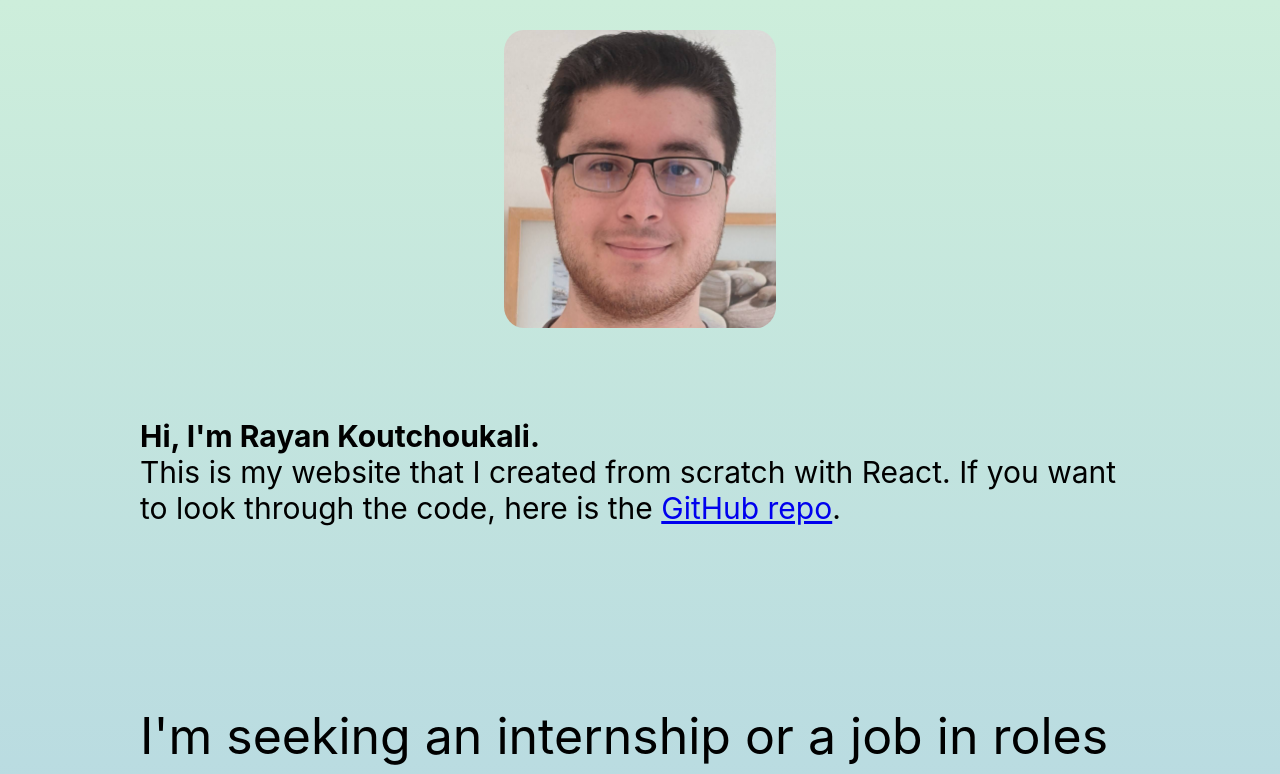
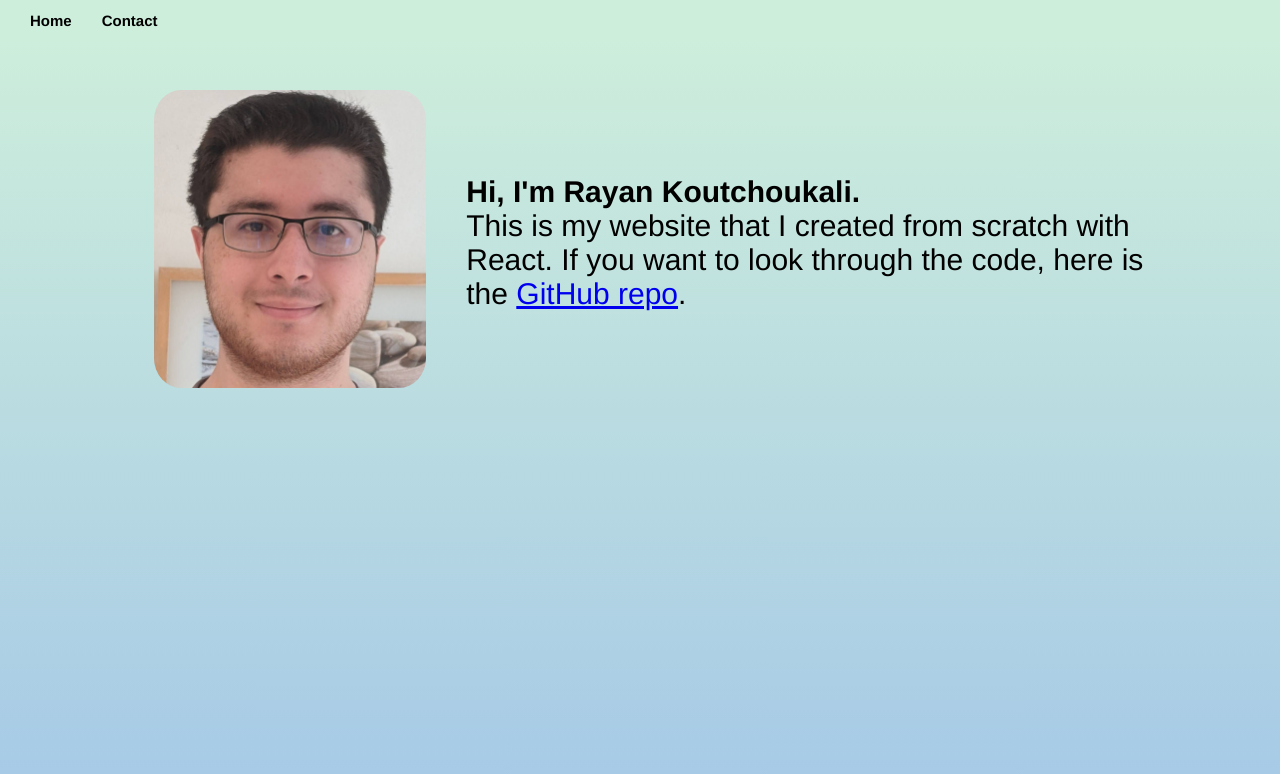
Before and after one commit to Rayan-Kou/My-Website, a React (Create React App) app: page / in a window 1280 px wide. Shown: the top 774 px of the page. Built offline with nearby package versions, Linux system fonts and the light colour scheme.

Commit message:
Reworked entire site structure

```diff
--- a/src/App.css
+++ b/src/App.css
@@ -1,97 +1,49 @@
-.App {
-  text-align: center;
+.menu-bar {
+    background: #cdeedb;
+    display: flex;
+    flex-direction: row;
+    flex-wrap: wrap;
+    justify-content: left;
+    align-items: center;
+    min-height: 5vh;
+  }
+
+.menu-item {
+  margin-left: 30px;
+  font-size: 15px;
+  font-weight: 600;
+  font-family: Helvetica;
 }
 
-.App-logo {
-  height: 40vmin;
-  pointer-events: none;
+.content {
+  min-height: 95vh;
+  background: linear-gradient(to bottom, #cdeedb, #a6c9e7);
+  font-size: 30px;
+  font-family: Helvetica;
 }
 
-@media (prefers-reduced-motion: no-preference) {
-  .App-logo {
-    animation: App-logo-spin infinite 20s linear;
-  }
+.content-section {
+  padding-top: 50px;
+  display: flex;
+  flex-direction: row;
+  flex-wrap: wrap;
+  justify-content: center;
+  align-items: center;
+  opacity: 0;
+  transition: opacity 0.5s ease-in;
 }
 
-.App-header {
-  background: linear-gradient(to bottom, #cdeedb, #a6c9e7);
-  min-height: 100vh;
-  display: flex;
-  flex-direction: column;
-  flex-wrap: wrap;
-  align-items: center;
-  text-align: left;
-  justify-content: center;
-  font-size: 30px;
-  color: black;
-  padding: 20px;
-  padding-left: 1vw;
-  padding-right: 1vw;
+.content-item {
+  margin-left: 40px;
+  max-width: 700px;
 }
 
-.horizontal {
-  display: flex;
-  flex-direction: row;
-  justify-content: center;
-  align-items: top;
-  flex-wrap: wrap;
-}
-
-.vertical {
-  display: flex;
-  flex-direction: column;
-  justify-content: center;
-  align-items: center;
-  width: 100%;
-}
-
-.App-link {
-  color: #0029cd;
-}
-
-@keyframes App-logo-spin {
-  from {
-    transform: rotate(0deg);
-  }
-  to {
-    transform: rotate(360deg);
-  }
-}
-
-.small-image {
+.portrait {
   max-width: 273px;
   max-height: 298px;
-}
-
-.rounded-image {
   border-radius: 10%;
 }
 
-.headline-text {
-  font-size: 50px;
-  font-weight: bold;
-  font-family: "Tahoma", sans-serif;
+.fade-in {
+  opacity: 1;
 }
-
-.bold-text {
-  font-size: 30px;
-  font-weight: bold;
-  font-family: "Tahoma", sans-serif;
-}
-
-p {
-  max-width: 1000px;
-  padding: 50px;
-}
-
-img {
-  padding: 10px;
-}
-
-.large-text {
-  font-size: 50px;
-}
-
-.centered-text {
-  text-align: center;
-}
--- a/src/App.js
+++ b/src/App.js
@@ -1,55 +1,34 @@
+import React, { useEffect, useState } from 'react';
 import './App.css';
 
 function App() {
+  const [fadeIn, setFadeIn] = useState(false);
+
+  useEffect(() => {
+    setFadeIn(true);
+  }, []);
+
   return (
-    <div className="App">
-      <header className="App-header">
-        <div className="horizontal">
-          <img src="portrait.jpg" alt="Portrait" className="small-image rounded-image" />
-
-          <p>
+    <div>
+      <header className="menu-bar">
+        <div className="menu-item">
+            Home
+        </div>
+        <div className="menu-item">
+            Contact
+        </div>
+      </header>
+      <div className="content">
+        <div className={`content-section ${fadeIn ? 'fade-in' : ''}`}>
+          <div className="content-item">
+            <img src="portrait.jpg" alt="Portrait" className="portrait" />
+          </div>
+          <div className="content-item">
             <b>Hi, I'm Rayan Koutchoukali.</b><br />
             This is my website that I created from scratch with React. If you want to look through the code, here is the <a href="https://github.com/TheChunkyPotato/My-Website">GitHub repo</a>.
-          </p>
-        </div>
-
-        <div className="vertical">
-          <p className="large-text">
-            I'm seeking an internship or a job in roles related to software programming and IT.
-          </p>
-
-          <div className="horizontal">
-          <p>
-            <div className="centered-text">
-              <b>Education</b><br />
-            </div>
-            <ul>
-              <li>Senior at Missouri S&T</li>
-              <li>Majoring in Computer Science</li>
-              <li>Graduating in December 2023</li>
-            </ul>
-          </p>
-
-          <p>
-            <div className="centered-text">
-              <b>Experience</b><br />
-            </div>
-            <ul>
-              <li>C++</li>
-              <li>Python</li>
-              <li>Java</li>
-              <li>HTML</li>
-              <li>CSS</li>
-              <li>JavaScript</li>
-              <li>PHP</li>
-              <li>SQL</li>
-              <li>C#</li>
-              <li>Rust</li>
-            </ul>
-          </p>
           </div>
         </div>
-      </header>
+      </div>
     </div>
   );
 }
--- /dev/null
+++ b/src/old-App.css
@@ -0,0 +1,97 @@
+.App {
+  text-align: center;
+}
+
+.App-logo {
+  height: 40vmin;
+  pointer-events: none;
+}
+
+@media (prefers-reduced-motion: no-preference) {
+  .App-logo {
+    animation: App-logo-spin infinite 20s linear;
+  }
+}
+
+.App-header {
+  background: linear-gradient(to bottom, #cdeedb, #a6c9e7);
+  min-height: 100vh;
+  display: flex;
+  flex-direction: column;
+  flex-wrap: wrap;
+  align-items: center;
+  text-align: left;
+  justify-content: center;
+  font-size: 30px;
+  color: black;
+  padding: 20px;
+  padding-left: 1vw;
+  padding-right: 1vw;
+}
+
+.horizontal {
+  display: flex;
+  flex-direction: row;
+  justify-content: center;
+  align-items: top;
+  flex-wrap: wrap;
+}
+
+.vertical {
+  display: flex;
+  flex-direction: column;
+  justify-content: center;
+  align-items: center;
+  width: 100%;
+}
+
+.App-link {
+  color: #0029cd;
+}
+
+@keyframes App-logo-spin {
+  from {
+    transform: rotate(0deg);
+  }
+  to {
+    transform: rotate(360deg);
+  }
+}
+
+.small-image {
+  max-width: 273px;
+  max-height: 298px;
+}
+
+.rounded-image {
+  border-radius: 10%;
+}
+
+.headline-text {
+  font-size: 50px;
+  font-weight: bold;
+  font-family: "Tahoma", sans-serif;
+}
+
+.bold-text {
+  font-size: 30px;
+  font-weight: bold;
+  font-family: "Tahoma", sans-serif;
+}
+
+p {
+  max-width: 1000px;
+  padding: 50px;
+}
+
+img {
+  padding: 10px;
+}
+
+.large-text {
+  font-size: 50px;
+}
+
+.centered-text {
+  text-align: center;
+}
--- a/src/original-App.css
+++ /dev/null
@@ -1,38 +0,0 @@
-.App {
-  text-align: center;
-}
-
-.App-logo {
-  height: 40vmin;
-  pointer-events: none;
-}
-
-@media (prefers-reduced-motion: no-preference) {
-  .App-logo {
-    animation: App-logo-spin infinite 20s linear;
-  }
-}
-
-.App-header {
-  background-color: #282c34;
-  min-height: 100vh;
-  display: flex;
-  flex-direction: column;
-  align-items: center;
-  justify-content: center;
-  font-size: calc(10px + 2vmin);
-  color: white;
-}
-
-.App-link {
-  color: #61dafb;
-}
-
-@keyframes App-logo-spin {
-  from {
-    transform: rotate(0deg);
-  }
-  to {
-    transform: rotate(360deg);
-  }
-}
```
Also changed, not shown: original-App.js (deleted, +0 -25 lines), src/old-App.js (added, +57 -0 lines).
